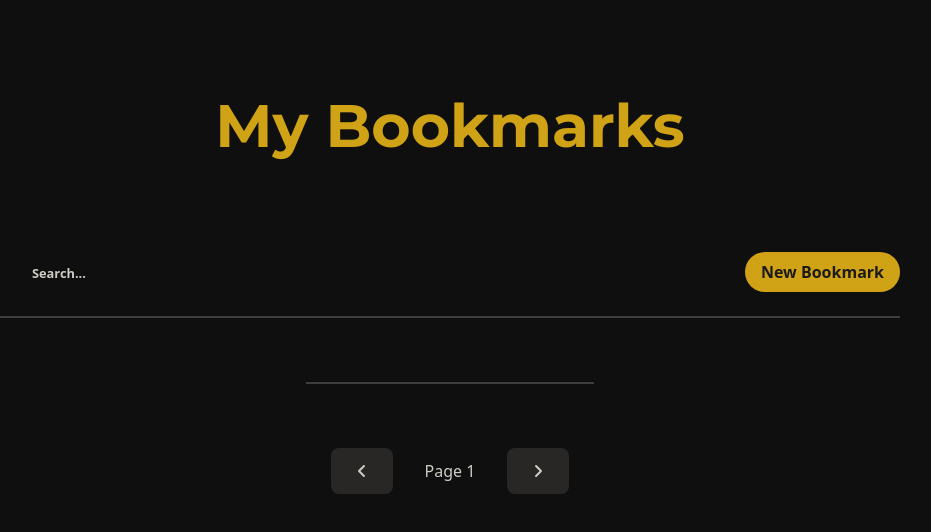
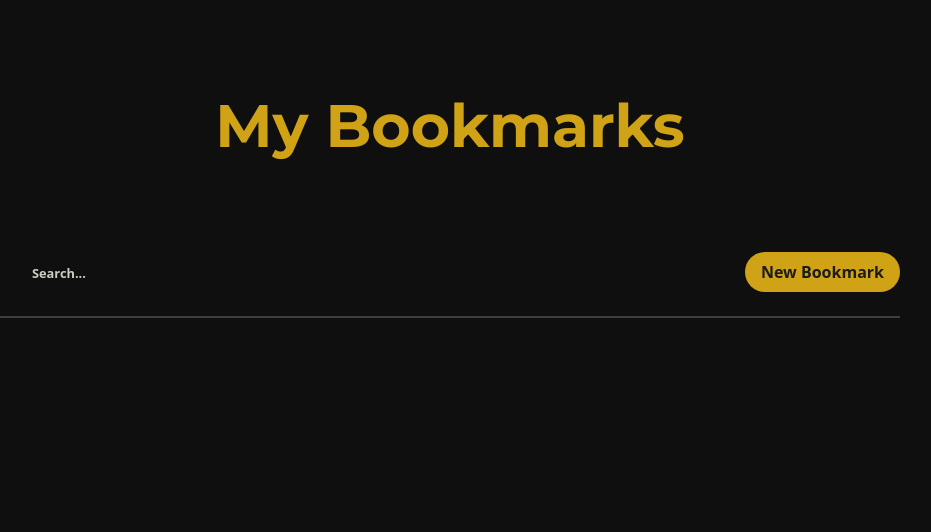
Before and after one commit to muginito/my-bookmarks-site, a React (Vite) app: page / in a window 1280 px wide. Shown: the top 532 px of the page, without its empty margins (190-1121 px from the left). Built offline with nearby package versions, Linux system fonts and the light colour scheme.

Commit message:
Conditional rendering for pagination menu

```diff
--- a/src/components/BookmarkList.jsx
+++ b/src/components/BookmarkList.jsx
@@ -30,9 +30,14 @@ export default function BookmarkList({ bookmarks, onDelete, onEdit }) {
             onEdit={onEdit}
           />
         ))}
+        {Object.keys(bookmarks).length > itemsPerPage && (
+          <>
             <hr className="my-10 border border-dark-ui-3 w-32 sm:w-2xs" />
             <div className="flex justify-center items-center gap-8 pb-4">
-          <Button disabled={currentPage === 1} onClick={() => setCurrentPage((prev) => prev - 1)}>
+              <Button
+                disabled={currentPage === 1}
+                onClick={() => setCurrentPage((prev) => prev - 1)}
+              >
                 <FontAwesomeIcon icon={faAngleLeft} className="text-base-200" />
               </Button>
               <span> Page {currentPage} </span>
@@ -43,6 +48,8 @@ export default function BookmarkList({ bookmarks, onDelete, onEdit }) {
                 <FontAwesomeIcon icon={faAngleRight} />
               </Button>
             </div>
+          </>
+        )}
       </section>
     </>
   )
```
Lines whose indentation alone changed are shown as unchanged.
